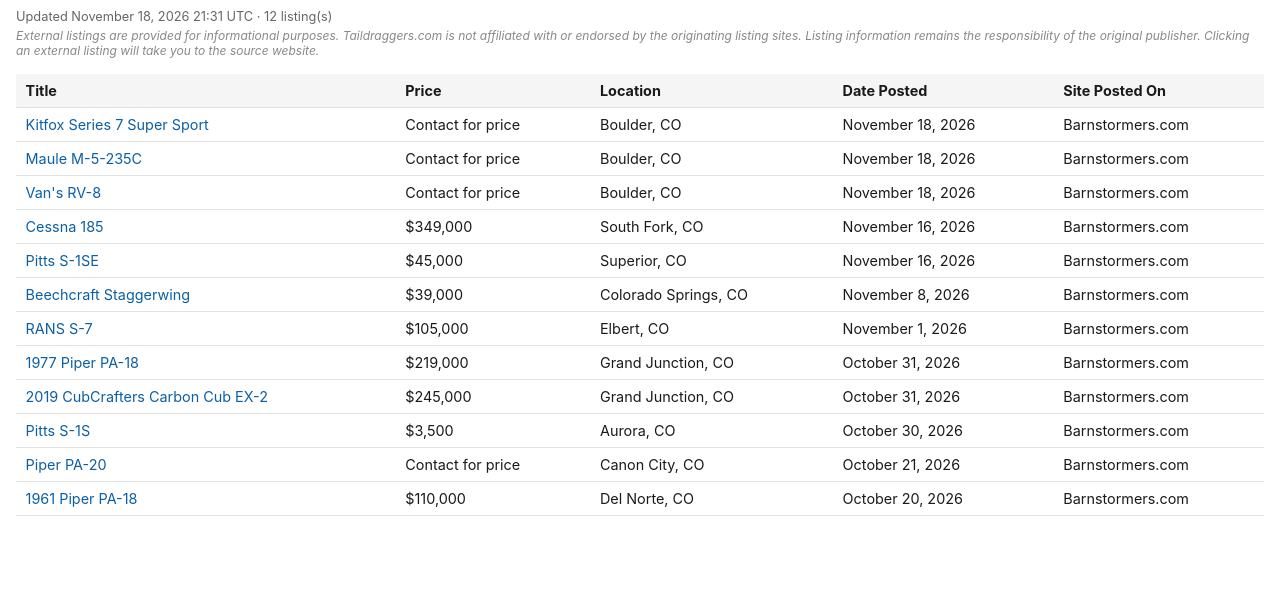
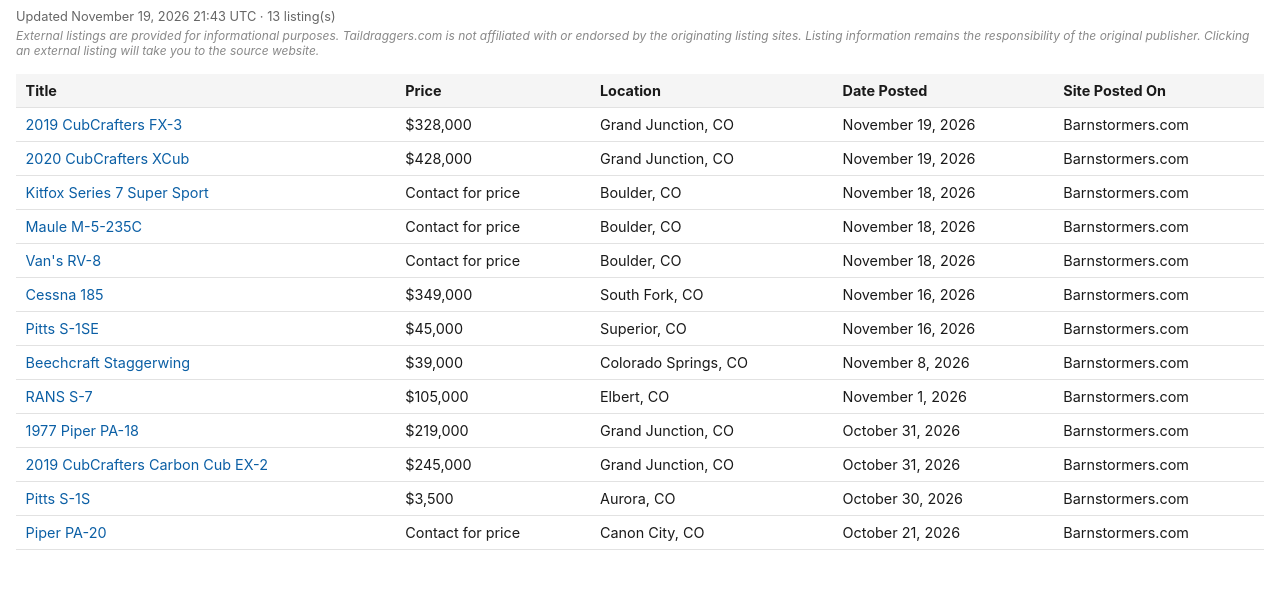
Before and after one commit to taildraggers/colorado, a plain HTML site: page docs/index.html in a window 1280 px wide. Shown: the part 43-632 px from the top of the page. Drawn offline with Linux system fonts and the light colour scheme.

Commit message:
Update Colorado listings (2026-11-19)

```diff
--- a/docs/index.html
+++ b/docs/index.html
@@ -58,13 +58,15 @@
 </head>
 <body>
   <h1>Taildragger Ads in Colorado</h1>
-  <div class="updated">Updated November 18, 2026 21:31 UTC &middot; 12 listing(s)</div>
+  <div class="updated">Updated November 19, 2026 21:43 UTC &middot; 13 listing(s)</div>
   <div class="disclaimer">External listings are provided for informational purposes. Taildraggers.com is not affiliated with or endorsed by the originating listing sites. Listing information remains the responsibility of the original publisher. Clicking an external listing will take you to the source website.</div>
   <table>
     <thead>
       <tr><th>Title</th><th>Price</th><th>Location</th><th>Date Posted</th><th>Site Posted On</th></tr>
     </thead>
     <tbody>
+        <tr><td><a href="https://www.barnstormers.com/classified-2084622-2019-CUBCRAFTERS-FX-3.html" target="_blank" rel="noopener noreferrer">2019 CubCrafters FX-3</a></td><td>$328,000</td><td>Grand Junction, CO</td><td>November 19, 2026</td><td>Barnstormers.com</td></tr>
+        <tr><td><a href="https://www.barnstormers.com/classified-2084613-2020-CubCrafters-Nx-Cub.html" target="_blank" rel="noopener noreferrer">2020 CubCrafters XCub</a></td><td>$428,000</td><td>Grand Junction, CO</td><td>November 19, 2026</td><td>Barnstormers.com</td></tr>
         <tr><td><a href="https://www.barnstormers.com/classified-2084479-KITFOX-7-Supersport.html" target="_blank" rel="noopener noreferrer">Kitfox Series 7 Super Sport</a></td><td>Contact for price</td><td>Boulder, CO</td><td>November 18, 2026</td><td>Barnstormers.com</td></tr>
         <tr><td><a href="https://www.barnstormers.com/classified-2084475-Maule-M5-235C.html" target="_blank" rel="noopener noreferrer">Maule M-5-235C</a></td><td>Contact for price</td><td>Boulder, CO</td><td>November 18, 2026</td><td>Barnstormers.com</td></tr>
         <tr><td><a href="https://www.barnstormers.com/classified-2080014-RV8.html" target="_blank" rel="noopener noreferrer">Van&#x27;s RV-8</a></td><td>Contact for price</td><td>Boulder, CO</td><td>November 18, 2026</td><td>Barnstormers.com</td></tr>
@@ -76,7 +78,6 @@
         <tr><td><a href="https://www.barnstormers.com/classified-2046463-2019-Carbon-Cub-EX-2.html" target="_blank" rel="noopener noreferrer">2019 CubCrafters Carbon Cub EX-2</a></td><td>$245,000</td><td>Grand Junction, CO</td><td>October 31, 2026</td><td>Barnstormers.com</td></tr>
         <tr><td><a href="https://www.barnstormers.com/classified-2081089-Pitts-S1S-Frame-and-Plans.html" target="_blank" rel="noopener noreferrer">Pitts S-1S</a></td><td>$3,500</td><td>Aurora, CO</td><td>October 30, 2026</td><td>Barnstormers.com</td></tr>
         <tr><td><a href="https://www.barnstormers.com/classified-2074604-Pacer-Ferry-PilotCFI.html" target="_blank" rel="noopener noreferrer">Piper PA-20</a></td><td>Contact for price</td><td>Canon City, CO</td><td>October 21, 2026</td><td>Barnstormers.com</td></tr>
-        <tr><td><a href="https://www.barnstormers.com/classified-2079100-1961-Supercub.html" target="_blank" rel="noopener noreferrer">1961 Piper PA-18</a></td><td>$110,000</td><td>Del Norte, CO</td><td>October 20, 2026</td><td>Barnstormers.com</td></tr>
     </tbody>
   </table>
 <script>
```
